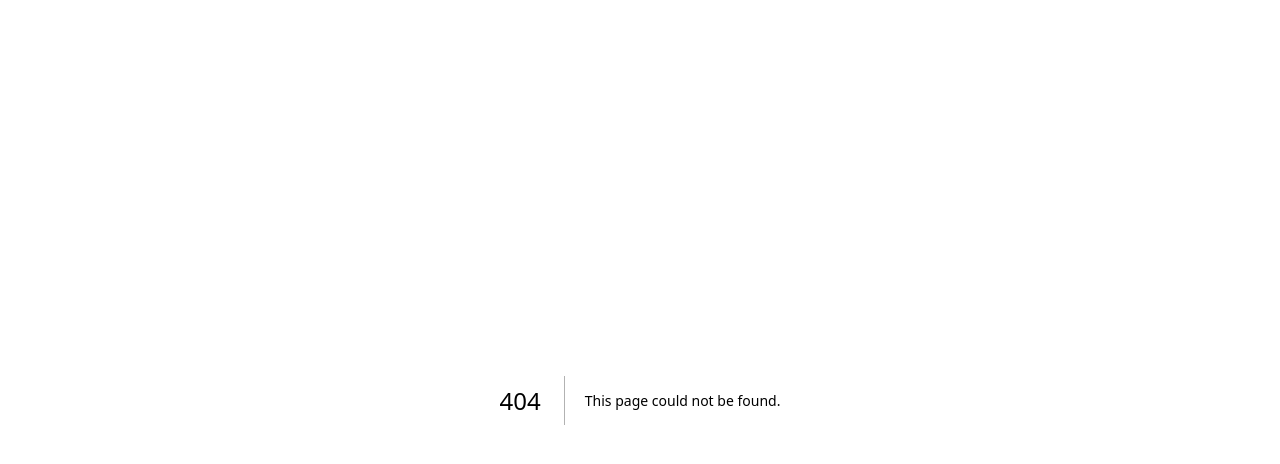
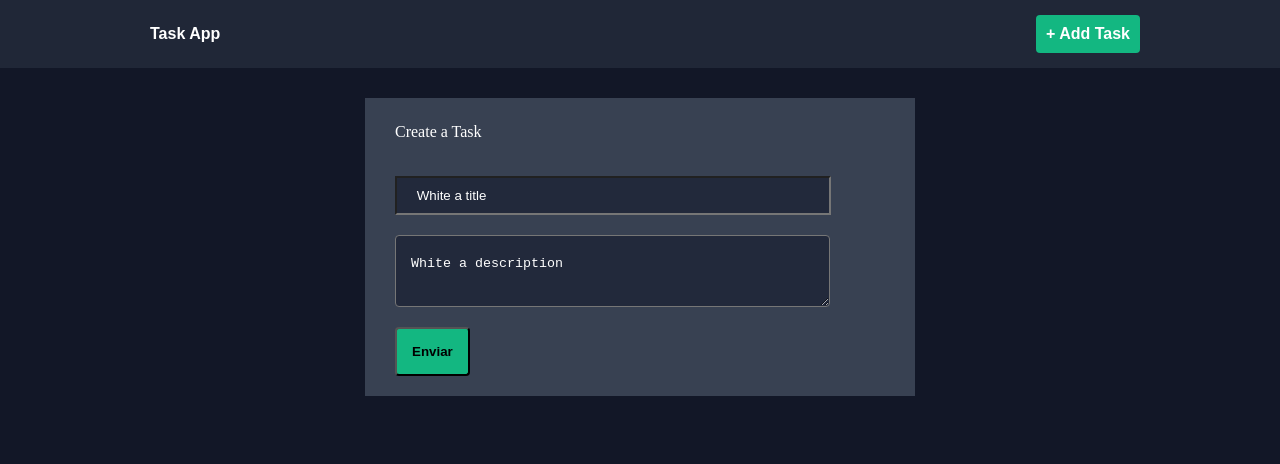
Before and after one commit to erickmaycolhc/pagina-tareas-basicas, a Next.js app: page /task in a window 1280 px wide. Before the commit this address had no page. Shown: the top 464 px of the page. Built offline with nearby package versions, Linux system fonts and the light colour scheme.

Commit message:
Creacion de conexion a la base de datos, Creacion de api

```diff
--- /dev/null
+++ b/components/layout/TaskLayout.tsx
@@ -0,0 +1,26 @@
+import Link from "next/link";
+
+type Props = {
+  children: React.ReactNode;
+};
+export default function TaskLayout({ children }: Props) {
+  return (
+    <>
+      <div className="papa">
+        <div className="centro">
+          <div className="izquierda">
+            <Link href={"/"} className="boton izquierdo">
+              Task App
+            </Link>
+          </div>
+          <div className="derecha">
+            <Link href={"task"} className="boton derecho">
+              + Add Task
+            </Link>
+          </div>
+        </div>
+      </div>
+      {children}
+    </>
+  );
+}
--- /dev/null
+++ b/database/connection.ts
@@ -0,0 +1,14 @@
+import { Pool } from "pg";
+let conn;
+
+if (!conn) {
+  conn = new Pool({
+    user: "postgres",
+    password: "CLqpNpa90TVxY6YRsFNr",
+    host: "containers-us-west-160.railway.app",
+    port: 6224,
+    database: "railway",
+  });
+}
+
+export { conn };
--- /dev/null
+++ b/database/dbTask.ts
@@ -0,0 +1,14 @@
+// import { db } from ".";
+import { create } from "domain";
+import { db } from ".";
+
+export const getListTask = async () => {
+  try {
+    const query = "select * from task";
+
+    const response = await db.conn.query(query);
+    return response.rows;
+  } catch (error) {
+    console.log(error);
+  }
+};
--- /dev/null
+++ b/database/index.ts
@@ -0,0 +1,2 @@
+export * as db from "./connection";
+// export * as dbTask from "./dbTask";
--- a/package.json
+++ b/package.json
@@ -16,8 +16,12 @@
     "eslint": "8.30.0",
     "eslint-config-next": "13.0.7",
     "next": "13.0.7",
+    "pg": "^8.8.0",
     "react": "18.2.0",
     "react-dom": "18.2.0",
     "typescript": "4.9.4"
+  },
+  "devDependencies": {
+    "@types/pg": "^8.6.5"
   }
 }
--- a/pages/api/hello.ts
+++ b/pages/api/hello.ts
@@ -1,13 +1,42 @@
 // Next.js API route support: https://nextjs.org/docs/api-routes/introduction
-import type { NextApiRequest, NextApiResponse } from 'next'
+import type { NextApiRequest, NextApiResponse } from "next";
+import { getListTask } from "../../database/dbTask";
 
 type Data = {
-  name: string
+  name: string;
+  edad: number;
+  ciudad: string;
+  direction: string;
+  telefono: number;
+};
+type Response = {
+  code: number;
+  message: string;
+  data?: Data;
+  // edad: any;
+  // ciudad: string;
+  // dirrecion: string;
+  // telefono: number;
+};
+
+export default async function handler(
+  request: NextApiRequest,
+  response: NextApiResponse<Response>
+) {
+  try {
+    const data = await getListTask();
+
+    console.log("gggggg ------> ", data);
+
+    response.status(200).json({
+      code: 200,
+      message: "Salio perfecto",
+      data: data,
+    });
+  } catch (error) {
+    response.status(400).json({
+      code: 400,
+      message: "Ocurrio un error en el sistema, contactenos",
+    });
+  }
 }
-
-export default function handler(
-  req: NextApiRequest,
-  res: NextApiResponse<Data>
-) {
-  res.status(200).json({ name: 'John Doe' })
-}
--- /dev/null
+++ b/pages/task.tsx
@@ -0,0 +1,26 @@
+import TaskLayout from "../components/layout/TaskLayout";
+
+export default function Task() {
+  return (
+    <>
+      <TaskLayout>
+        <div className="goku">
+          <div className="midel">
+            <div className="gohan">Create a Task</div>
+            <div className="raa">
+              <input type="text" placeholder=" White a title"></input>
+            </div>
+            <div className="ree">
+              <textarea placeholder="White a description"></textarea>
+            </div>
+            <div className="rii">
+              <button className="botol" type="submit">
+                Enviar
+              </button>
+            </div>
+          </div>
+        </div>
+      </TaskLayout>
+    </>
+  );
+}
--- a/styles/globals.css
+++ b/styles/globals.css
@@ -1,107 +1,101 @@
-:root {
-  --max-width: 1100px;
-  --border-radius: 12px;
-  --font-mono: ui-monospace, Menlo, Monaco, 'Cascadia Mono', 'Segoe UI Mono',
-    'Roboto Mono', 'Oxygen Mono', 'Ubuntu Monospace', 'Source Code Pro',
-    'Fira Mono', 'Droid Sans Mono', 'Courier New', monospace;
-
-  --foreground-rgb: 0, 0, 0;
-  --background-start-rgb: 214, 219, 220;
-  --background-end-rgb: 255, 255, 255;
-
-  --primary-glow: conic-gradient(
-    from 180deg at 50% 50%,
-    #16abff33 0deg,
-    #0885ff33 55deg,
-    #54d6ff33 120deg,
-    #0071ff33 160deg,
-    transparent 360deg
-  );
-  --secondary-glow: radial-gradient(
-    rgba(255, 255, 255, 1),
-    rgba(255, 255, 255, 0)
-  );
-
-  --tile-start-rgb: 239, 245, 249;
-  --tile-end-rgb: 228, 232, 233;
-  --tile-border: conic-gradient(
-    #00000080,
-    #00000040,
-    #00000030,
-    #00000020,
-    #00000010,
-    #00000010,
-    #00000080
-  );
-
-  --callout-rgb: 238, 240, 241;
-  --callout-border-rgb: 172, 175, 176;
-  --card-rgb: 180, 185, 188;
-  --card-border-rgb: 131, 134, 135;
+body,
+html {
+  padding: 0%;
+  margin: 0%;
+}
+body {
+  background-color: #121727;
+}
+.papa {
+  background-color: #202737;
+}
+.papa .centro {
+  text-align: center;
+  width: 1000px;
+  margin: 0px auto;
+  display: flex;
+  justify-content: space-between;
+  padding: 15px 10px;
 }
 
-@media (prefers-color-scheme: dark) {
-  :root {
-    --foreground-rgb: 255, 255, 255;
-    --background-start-rgb: 0, 0, 0;
-    --background-end-rgb: 0, 0, 0;
+.izquierda {
+  font-family: sans-serif;
+  font-weight: 750;
+  margin: 10px;
+}
+.izquierda a {
+  color: white;
+  text-decoration: none;
+}
+.derecha {
+  background-color: #13b781;
+  font-family: sans-serif;
+  font-weight: 750;
 
-    --primary-glow: radial-gradient(rgba(1, 65, 255, 0.4), rgba(1, 65, 255, 0));
-    --secondary-glow: linear-gradient(
-      to bottom right,
-      rgba(1, 65, 255, 0),
-      rgba(1, 65, 255, 0),
-      rgba(1, 65, 255, 0.3)
-    );
-
-    --tile-start-rgb: 2, 13, 46;
-    --tile-end-rgb: 2, 5, 19;
-    --tile-border: conic-gradient(
-      #ffffff80,
-      #ffffff40,
-      #ffffff30,
-      #ffffff20,
-      #ffffff10,
-      #ffffff10,
-      #ffffff80
-    );
-
-    --callout-rgb: 20, 20, 20;
-    --callout-border-rgb: 108, 108, 108;
-    --card-rgb: 100, 100, 100;
-    --card-border-rgb: 200, 200, 200;
-  }
+  padding: 10px;
+  border-radius: 4px;
+}
+.derecha a {
+  text-decoration: none;
+  color: white;
+}
+.goku {
+  width: 550px;
+  margin: 0px auto;
+  margin-top: 30px;
+}
+.midel {
+  padding: 5px 15px;
+  background-color: #384152;
+}
+.midel .gohan {
+  padding: 20px 15px;
+  color: white;
+  display: block;
+  font-weight: 2000;
 }
 
-* {
-  box-sizing: border-box;
-  padding: 0;
-  margin: 0;
+.raa {
+  display: block;
+  padding: 5px 15px;
+}
+.raa input {
+  background-color: #22293b;
+  display: block;
+  padding: 10px 16px;
+  width: 400px;
+  margin: 10px 0px;
+}
+.raa input::placeholder {
+  color: white;
 }
 
-html,
-body {
-  max-width: 100vw;
-  overflow-x: hidden;
+.ree {
+  padding: 5px 15px;
+  /* margin:0px 50px; */
+  display: block;
 }
-
-body {
-  color: rbg(--foreground-rgb);
-  background: linear-gradient(
-      to bottom,
-      transparent,
-      rgb(var(--background-end-rgb))
-    )
-    rgb(var(--background-start-rgb));
+.ree textarea {
+  display: block;
+  padding: 20px 15px;
+  /* background-color: blue; */
+  border-radius: 4px;
+  width: 403px;
+  background-color: #22293b;
 }
-
-a {
-  color: inherit;
-  text-decoration: none;
+.ree textarea::placeholder {
+  color: white;
 }
-
-@media (prefers-color-scheme: dark) {
-  html {
-    color-scheme: dark;
-  }
+.rii {
+  padding: 15px 0px;
+  border: 4px;
 }
+.rii button {
+  padding: 15px 15px;
+  display: block;
+  /* background-color: orange; */
+  margin: 0px 15px;
+  border-radius: 4px;
+  font-weight: 750;
+  background-color: #13b781;
+}
```
Also changed, not shown: pages/index.tsx (+5 -117 lines), 1 other file (tests, documents, lock files or other folders).
